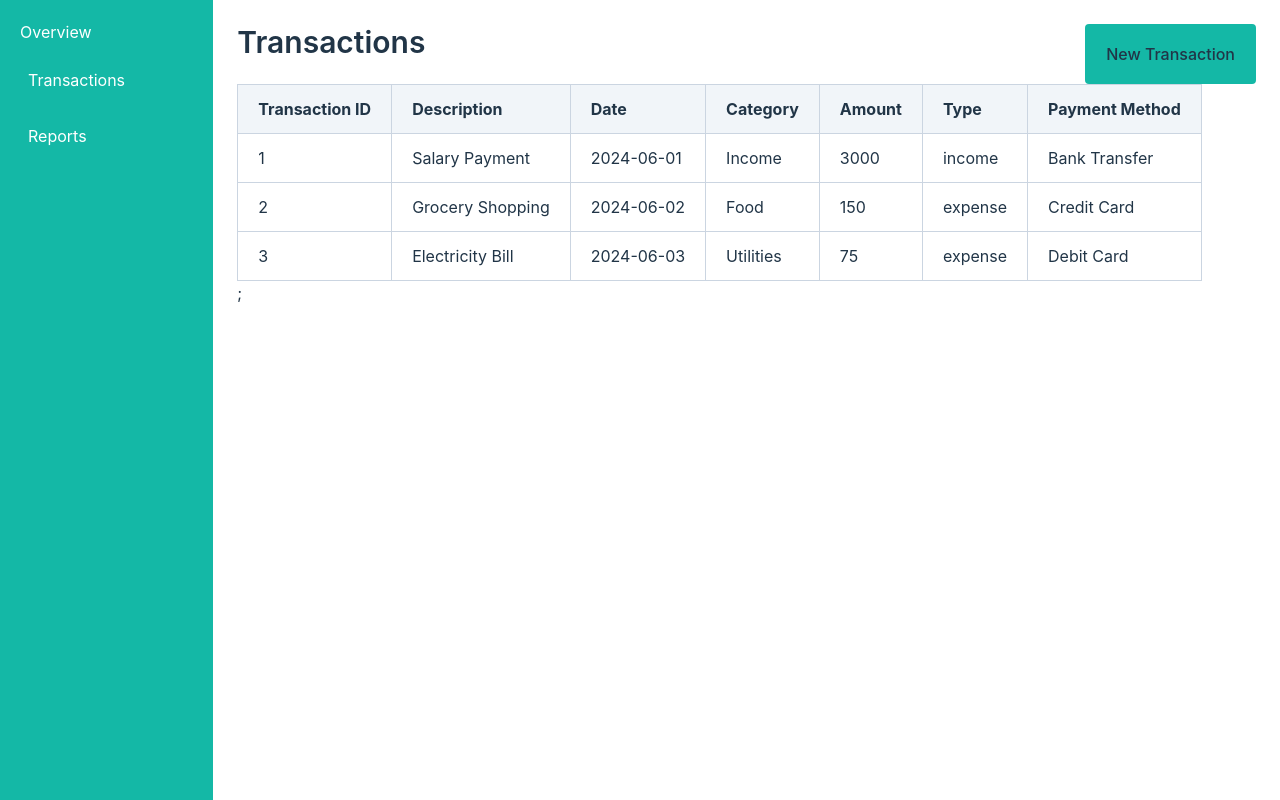
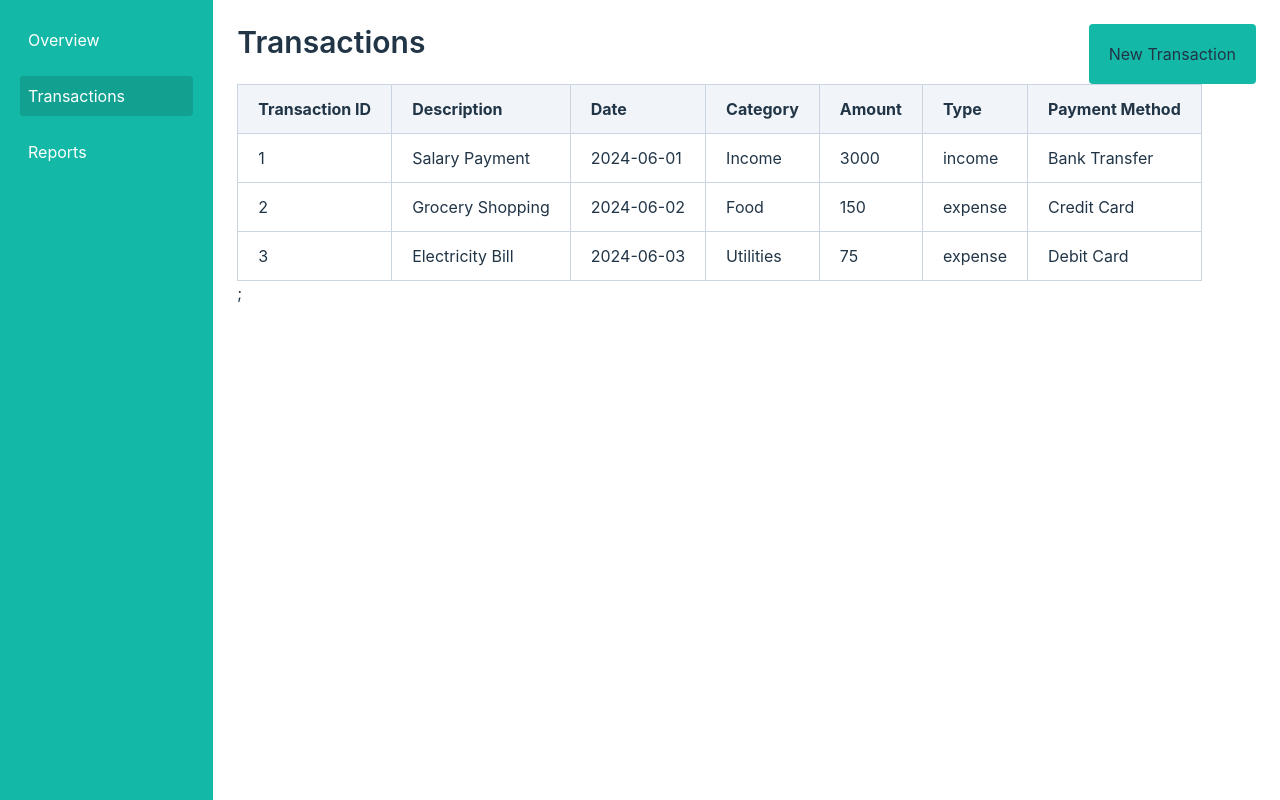
Before and after one commit to and27/tracker, a React (Vite) app: page /transactions in a window 1280 px wide. Built offline with nearby package versions, Linux system fonts and the light colour scheme.

Commit message:
Modify sidebar menu hover

```diff
--- a/src/components/SidebarMenu.tsx
+++ b/src/components/SidebarMenu.tsx
@@ -6,17 +6,17 @@ const SidebarMenu = () => {
     <div className="col-span-2 p-5 h-screen bg-teal-500 text-white">
       <ul className="flex flex-col gap-4 items-start w-full">
         <li className="w-full ">
-          <NavLink to="/" className="block text-start">
+          <NavLink to="/" className="block text-start p-2 rounded">
             Overview
           </NavLink>
         </li>
-        <li className="w-full p-2">
-          <NavLink to="/users" className="block text-start">
+        <li className="w-full">
+          <NavLink to="/transactions" className="block text-start p-2 rounded">
             Transactions
           </NavLink>
         </li>
-        <li className="w-full p-2">
-          <NavLink to="/products" className="block text-start">
+        <li className="w-full">
+          <NavLink to="/reports" className="block text-start p-2 rounded">
             Reports
           </NavLink>
         </li>
--- a/src/index.css
+++ b/src/index.css
@@ -30,18 +30,6 @@ h1 {
   line-height: 1.1;
 }
 
-button {
-  border-radius: 8px;
-  border: 1px solid transparent;
-  padding: 0.6em 1.2em;
-  font-size: 1em;
-  font-weight: 500;
-  font-family: inherit;
-  background-color: #1a1a1a;
-  cursor: pointer;
-  transition: border-color 0.25s;
-}
-
 button:focus,
 button:focus-visible {
   outline: 4px auto -webkit-focus-ring-color;
--- a/src/styles/SidebarMenu.css
+++ b/src/styles/SidebarMenu.css
@@ -1,8 +1,7 @@
 a.active {
-  background-color: #99999920;
-  padding: 0.5rem;
+  background-color: #107c7069;
 }
 
 a:hover {
-  background-color: #99999920;
+  background-color: #107c7069;
 }
```
